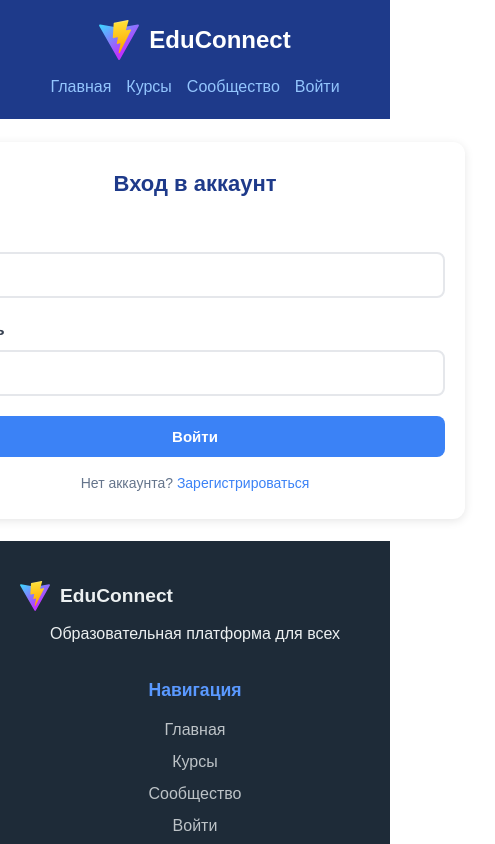
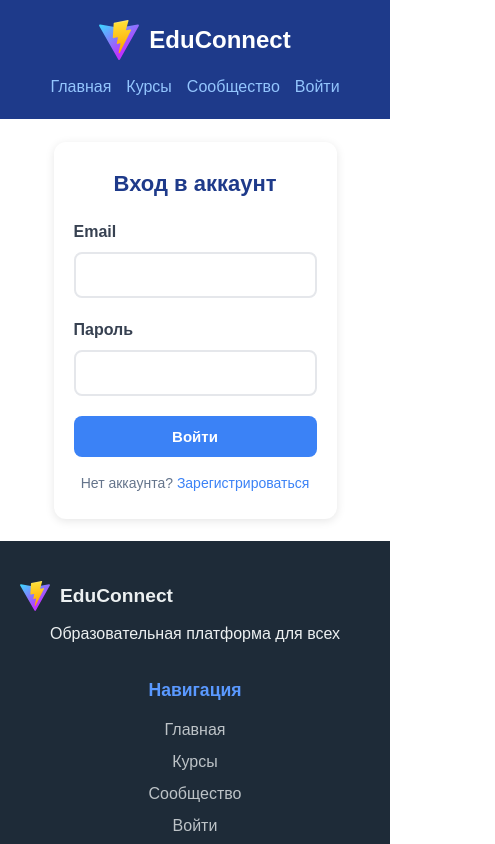
Before and after one commit to Prof-Woland/educonnect-frontend, a React (Vite) app: page /login in a window 390 px wide. Shown: the top 844 px of the page, 495 px wide, since content can reach past the window. Built offline with nearby package versions, Linux system fonts and the light colour scheme.

Commit message:
authStyles

```diff
--- a/src/pages/Auth/Auth.css
+++ b/src/pages/Auth/Auth.css
@@ -151,7 +151,7 @@
     margin-bottom: 25px;
   }
 
-  .form-group input {
+  .form-group-auth input {
     width: 100%;
     max-width: 100%;
     box-sizing: border-box;
```
